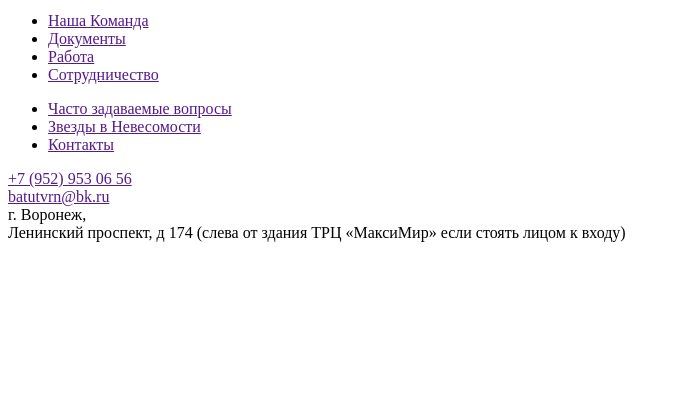
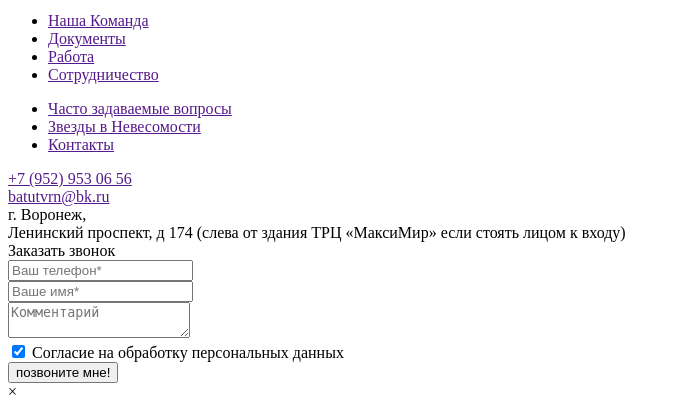
Before and after one commit to hpa777/noweight.su, a PHP site: page /src/layouts/layout.html in a window 1280 px wide. Shown: the part 1718-2127 px from the top of the page, without its empty margins (0-680 px from the left). Before the commit the page ends 1960 px from the top, so only its background shows below. Run offline with PHP 8.4, Linux system fonts and the light colour scheme.

Commit message:
callback form

```diff
--- a/src/layouts/layout.html
+++ b/src/layouts/layout.html
@@ -60,7 +60,7 @@
                                     <img src="img/youtube.svg" alt="">
                                 </a>
                             </div>
-                            <button class="header__button button button--hover-blue">
+                            <button class="header__button button button--hover-blue show-popup" data-pid="callback-form">
                                 <svg><use xlink:href="/images/sprite.svg#call-calling"></use></svg>
                                 <span>СВЯЗАТЬСЯ</span>
                             </button>
@@ -162,7 +162,44 @@
             </div>
         </footer>
     </div>
-    <include src="forms.html">
-    </include>
+    <div class="form__popup" id="callback-form">
+        <div class="form form--callback animate__bounceIn" style="animation-duration:1s;animation-delay:0s;animation-iteration-count:1;visibility: visible;">
+            <form method="post" class="form__body ajax-form">
+                <input type="hidden" name="template" value="callback">
+                <div class="form__title">Заказать звонок</div>
+                <div class="form__row row-fl jcsb">
+                    <div class="form__group form__col">
+                        <input type="text" class="input-field phone-mask" name="phone" required
+                            placeholder="Ваш телефон*"
+                            data-inputmask="'mask':'+7(999)999-99-99'">
+                        <div class="form__group__mes"></div>
+                    </div>
+                    <div class="form__group form__col">
+                        <input type="text" class="input-field" placeholder="Ваше имя*" name="name" required>
+                        <div class="form__group__mes"></div>
+                    </div>
+                </div>
+                <div class="form__row mb--11">
+                    <div class="form__group">
+                        <textarea class="input-field" placeholder="Комментарий" name="message"></textarea>
+                    </div>
+                </div>
+                <div class="form__row mb--11">
+                    <div class="form__group">
+                        <div class="checkbox row-fl aic">
+                            <input id="cb2" type="checkbox" checked
+                                data-btnid="sendbtn2">
+                            <label for="cb2"></label>
+                            <span>Согласие на обработку персональных данных</span>
+                        </div>
+                    </div>
+                </div>
+                <div class="form__row form__row--center">
+                    <button id="sendbtn2" type="submit" class="button button--hover-opacity">позвоните мне!</button>
+                </div>
+            </form>
+            <div class="form__close">&times;</div>
+        </div>
+    </div>
 </body>
 </html>
--- a/src/schedule.html
+++ b/src/schedule.html
@@ -5,14 +5,14 @@
         </include>
         <div class="container-fl">
             <h1>Афиша и расписание</h1>
-        </div>
-
-        <div class="tabs child-tabs" style="min-height: auto;">
             <div class="nlo nlo--big nlo--right do-animate" data-animate="fadeInLeftBig"
                 data-duration="2s"
                 data-delay=".5s"
                 data-offset="100"
                 data-iteration="1"></div>
+        </div>
+
+        <div class="tabs child-tabs" style="min-height: auto;">
             <ul class="tabs-menu row-fl">
                 <li class="tabs-menu__item active">мероприятия</li>
                 <li class="tabs-menu__item">открытые уроки</li>
```
Also changed, not shown: src/js/main.js (+10 -1 lines), src/scss/forms.scss (+45 -0 lines), src/img/call_back_form_bg.png (added).
